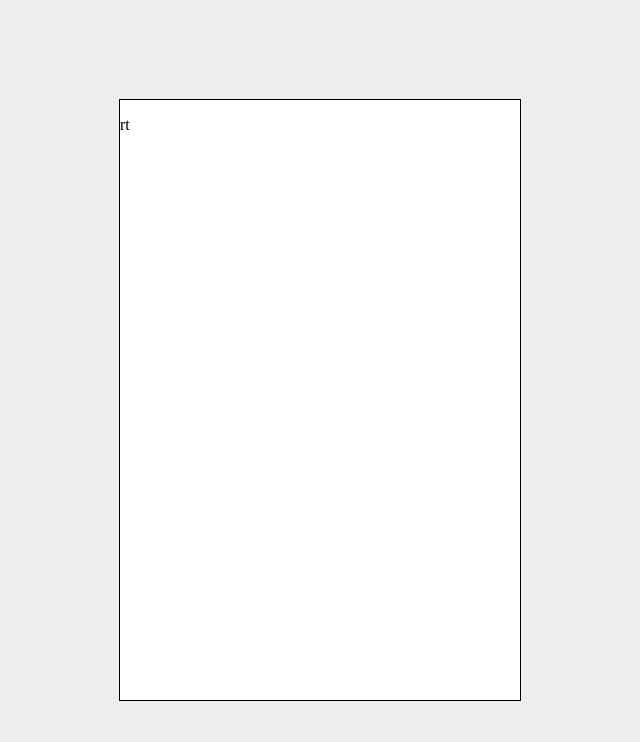
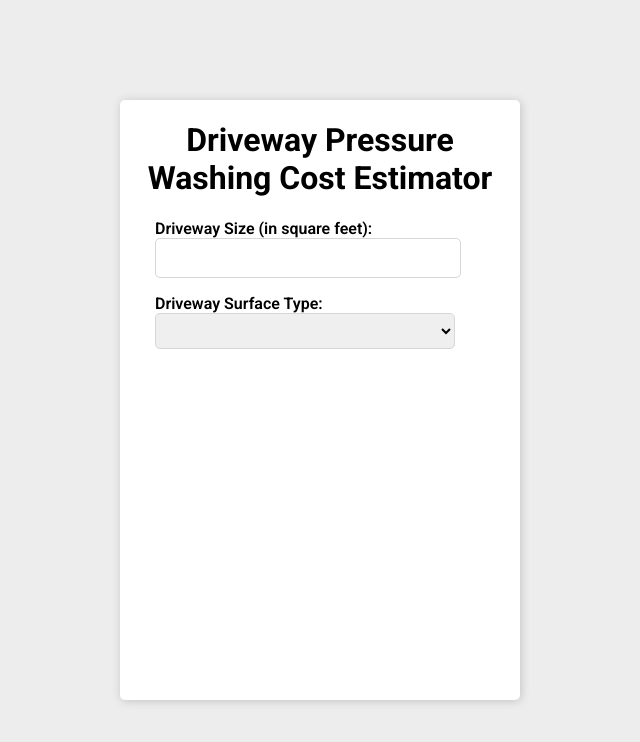
Before and after one commit to HasithaPrathapasingha/Cost-Estimator, a plain HTML site: page index.html in a window 1280 px wide. Shown: the whole page, without its empty margins (320-960 px from the left). Drawn offline with Linux system fonts and the light colour scheme.

Commit message:
form elements step 2

```diff
--- a/index.html
+++ b/index.html
@@ -3,15 +3,34 @@
 <head>
     <meta charset="UTF-8">
     <meta name="viewport" content="width=device-width, initial-scale=1.0">
+    <link rel="preconnect" href="https://fonts.googleapis.com">
+    <link rel="preconnect" href="https://fonts.gstatic.com" crossorigin>
+    <link href="https://fonts.googleapis.com/css2?family=Roboto:ital,wght@0,100..900;1,100..900&display=swap" rel="stylesheet">
     <link rel="stylesheet" href="style.css"/>
     <title>Cost Estimator</title>
 </head>
 <body>
     <div class="parentDiv">
         <div class="firstDiv">
-            <p>rt</p>
+            <h1 class="textStyle">Driveway Pressure <br> Washing Cost Estimator</h1>
+            <div class="formDiv">
+                <div class="seperateLables">
+                    <label for="drivewaySize" class="textStyle lableName">Driveway Size (in square feet):</label><br>
+                    <input type="text" id="drivewaySizeTexrarea" name="drivewaySize">
+                </div>
+                <div class="seperateLables">
+                    <label for="drivewaySize" class="textStyle lableName">Driveway Surface Type:</label><br>
+                    <select id="drivewaySizeTexrarea" name="drivewaySize">
+                        <options value="Concrete driveways">Concrete driveways</options>
+                        <options value="Gravel driveways">Gravel driveways</options>
+                        <options value="Concrete">Concrete</options>
+                        <options value="Resin driveways">Resin driveways</options>
+                        <options value="Asphalt driveways">Asphalt driveways</options>
+                        <options value="Tarmac">Tarmac</options>
+                    </select>
+                </div>
+            </div>
         </div>
     </div>
-
 </body>
 </html>
--- a/style.css
+++ b/style.css
@@ -2,7 +2,11 @@ body{
     margin: 0;
     padding: 0;
 }
-
+.textStyle{
+    font-family: "Roboto", sans-serif;
+    font-optical-sizing: auto;
+    font-style: normal;
+}
 .parentDiv{
     background-color: #ededed;
     height: 100vh;
@@ -14,5 +18,27 @@ body{
     background-color: white;
     width: 400px;
     height: 600px;
-    border: 1px solid black;
+    border-radius: 5px;
+    box-shadow: 1px 1px 10px rgb(194, 194, 194);
 }
+h1{
+    font-weight: 700;
+    text-align: center;
+}
+.formDiv{
+    position: relative;
+    left: 5px;
+    padding: 0 0 0 30px;
+}
+.seperateLables{
+    margin: 0 0 16px 0;
+}
+.lableName{
+    font-weight: 600;
+}
+#drivewaySizeTexrarea{
+    width: 300px;
+    height: 36px;
+    border: 1.5px solid rgb(214, 214, 214);
+    border-radius: 5px;
+}
```
